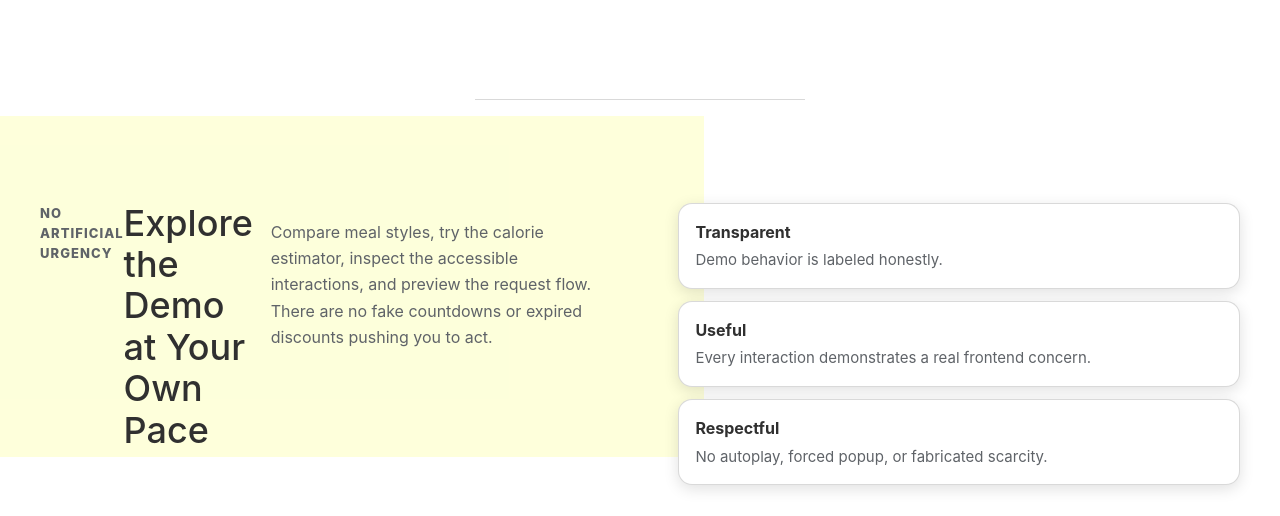
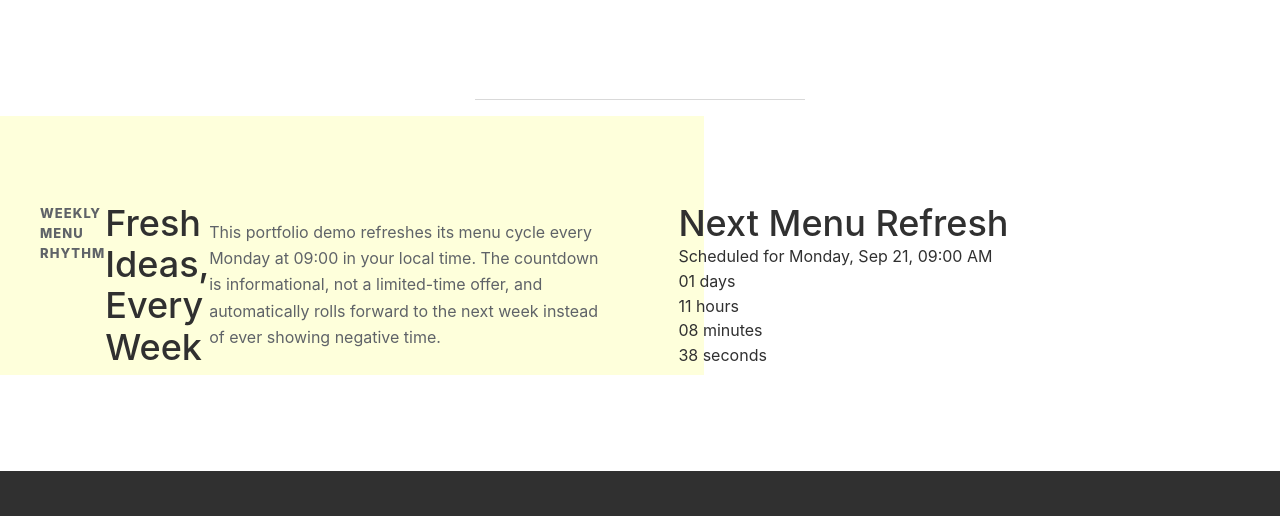
Before and after one commit to MykolaDotsenko/Healthy-Lifestyle-Website-Vanilla-JS, a website with bundled scripts: page index.html in a window 1280 px wide. Shown: the part 4174-4690 px from the top of the page. Built offline with nearby package versions, Linux system fonts and the light colour scheme.

Commit message:
design: restore countdown section without fake urgency

```diff
--- a/index.html
+++ b/index.html
@@ -562,26 +562,44 @@
       <div class="bgc_y" aria-hidden="true"></div>
       <div class="container">
         <div class="promotion__text">
-          <p class="promotion__eyebrow">No artificial urgency</p>
-          <h2 class="title" id="promotion-title">Explore the Demo at Your Own Pace</h2>
+          <p class="promotion__eyebrow">Weekly menu rhythm</p>
+          <h2 class="title" id="promotion-title">Fresh Ideas, Every Week</h2>
           <p class="promotion__descr">
-            Compare meal styles, try the calorie estimator, inspect the accessible interactions, and preview the request flow. There are no fake countdowns or expired discounts pushing you to act.
+            This portfolio demo refreshes its menu cycle every Monday at 09:00 in your local time.
+            The countdown is informational, not a limited-time offer, and automatically rolls forward
+            to the next week instead of ever showing negative time.
           </p>
         </div>
 
-        <div class="promotion__principles">
-          <article class="promotion__principle">
-            <strong>Transparent</strong>
-            <span>Demo behavior is labeled honestly.</span>
-          </article>
-          <article class="promotion__principle">
-            <strong>Useful</strong>
-            <span>Every interaction demonstrates a real frontend concern.</span>
-          </article>
-          <article class="promotion__principle">
-            <strong>Respectful</strong>
-            <span>No autoplay, forced popup, or fabricated scarcity.</span>
-          </article>
+        <div class="promotion__timer">
+          <h2 class="title">Next Menu Refresh</h2>
+          <p class="promotion__deadline">
+            Scheduled for <time data-timer-deadline>the next Monday at 09:00</time>
+          </p>
+
+          <div
+            class="timer"
+            role="timer"
+            aria-label="Time until the next weekly menu refresh"
+            aria-live="off"
+          >
+            <div class="timer__block">
+              <span id="days" data-timer-part="days">00</span>
+              days
+            </div>
+            <div class="timer__block">
+              <span id="hours" data-timer-part="hours">00</span>
+              hours
+            </div>
+            <div class="timer__block">
+              <span id="minutes" data-timer-part="minutes">00</span>
+              minutes
+            </div>
+            <div class="timer__block">
+              <span id="seconds" data-timer-part="seconds">00</span>
+              seconds
+            </div>
+          </div>
         </div>
       </div>
     </section>
```
